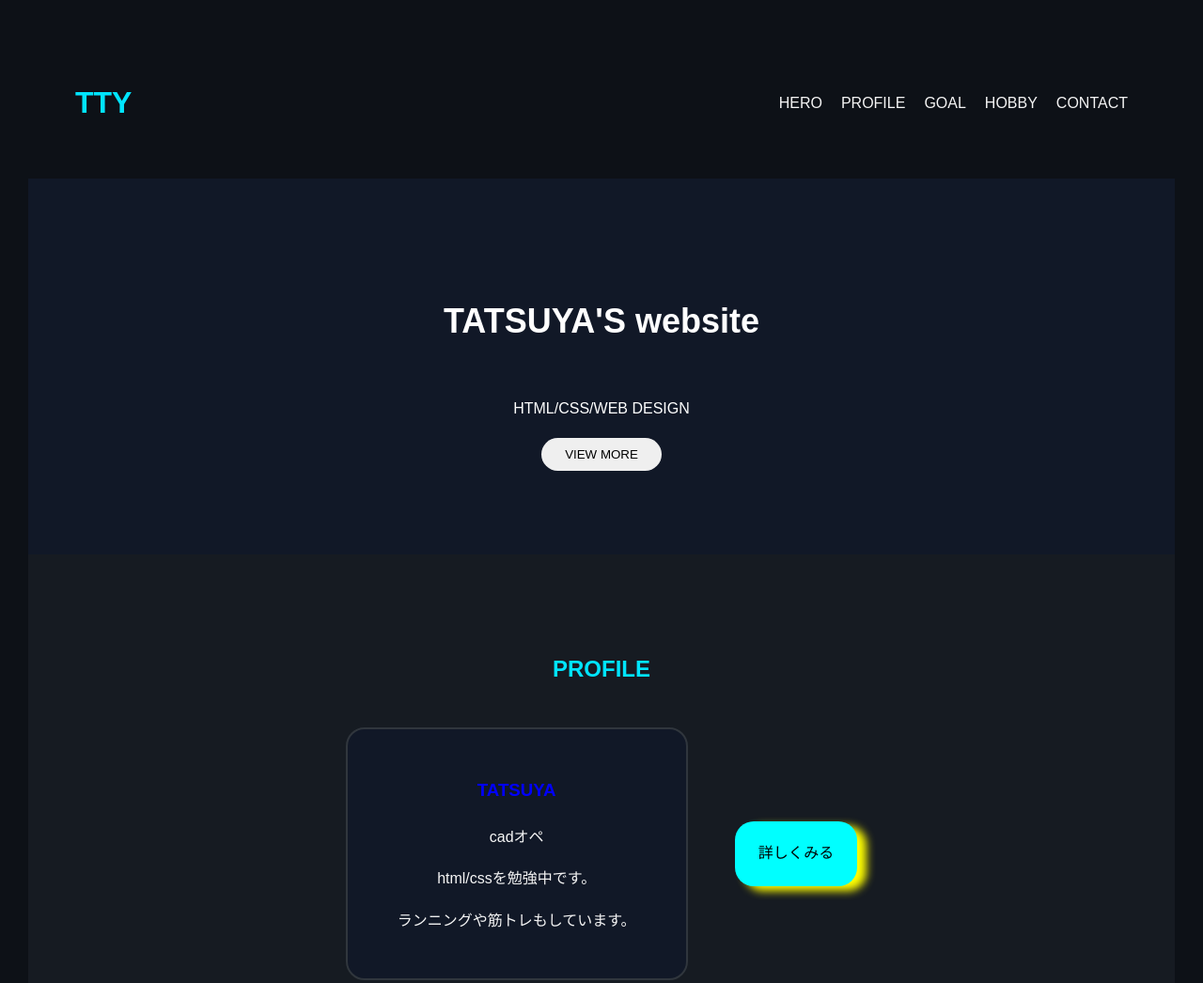
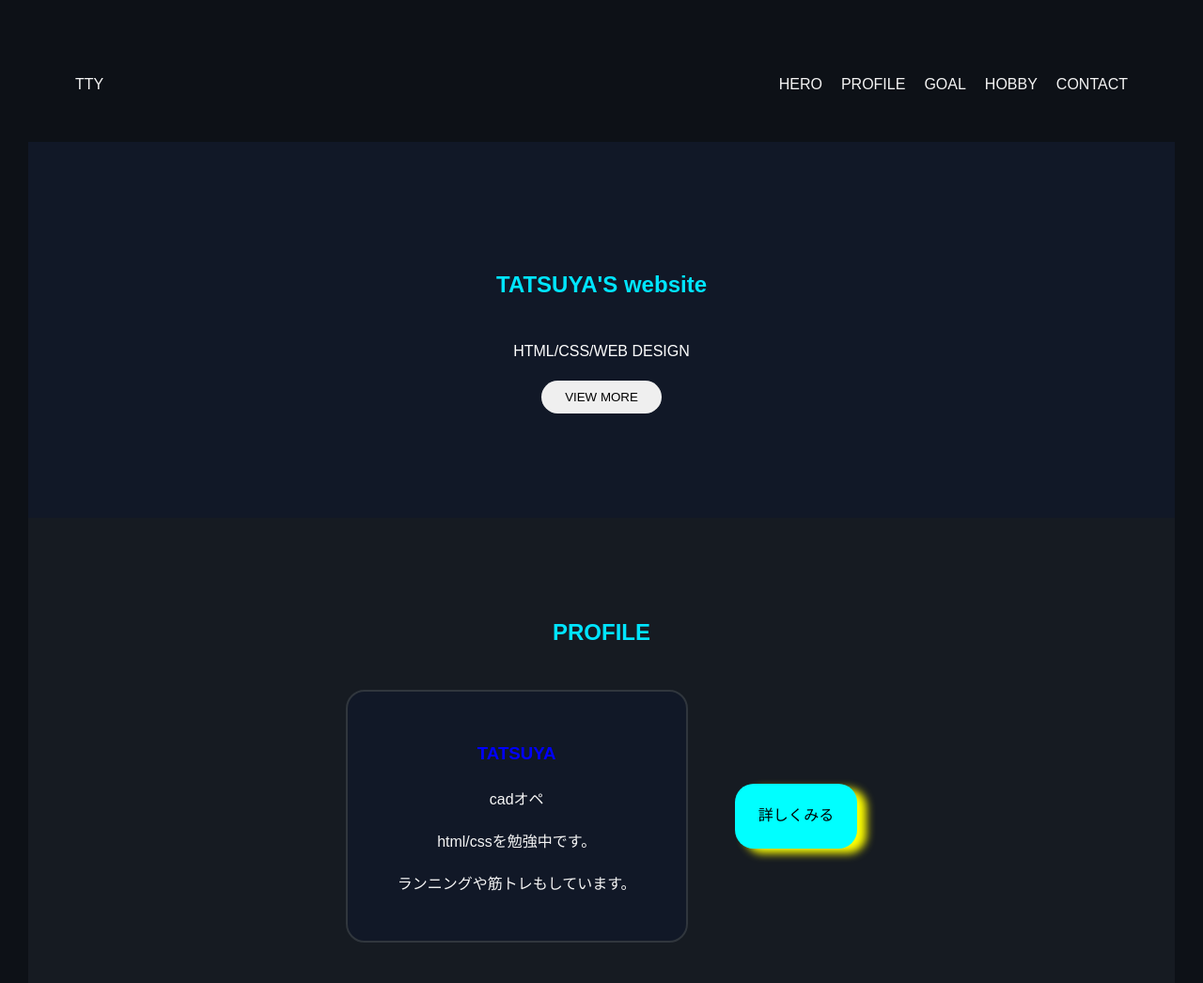
Before and after one commit to kix-kix/kix-portfolio, a plain HTML site: page index.html in a window 1280 px wide. Shown: the top 1046 px of the page at 94% size. Drawn offline with Linux system fonts and the light colour scheme.

Commit message:
Add files via upload

```diff
--- a/index.html
+++ b/index.html
@@ -11,7 +11,7 @@
 
     <body>
         <header>
-            <h1>TTY</h1>
+            <p>TTY</p>
 
             <nav>
                 <a href="#">HERO</a>
@@ -24,7 +24,7 @@
 
         <section class="hero">
 
-            <h2>TATSUYA'S website</h2>
+            <h1>TATSUYA'S website</h1>
 
             <p>
                 HTML/CSS/WEB DESIGN
```
